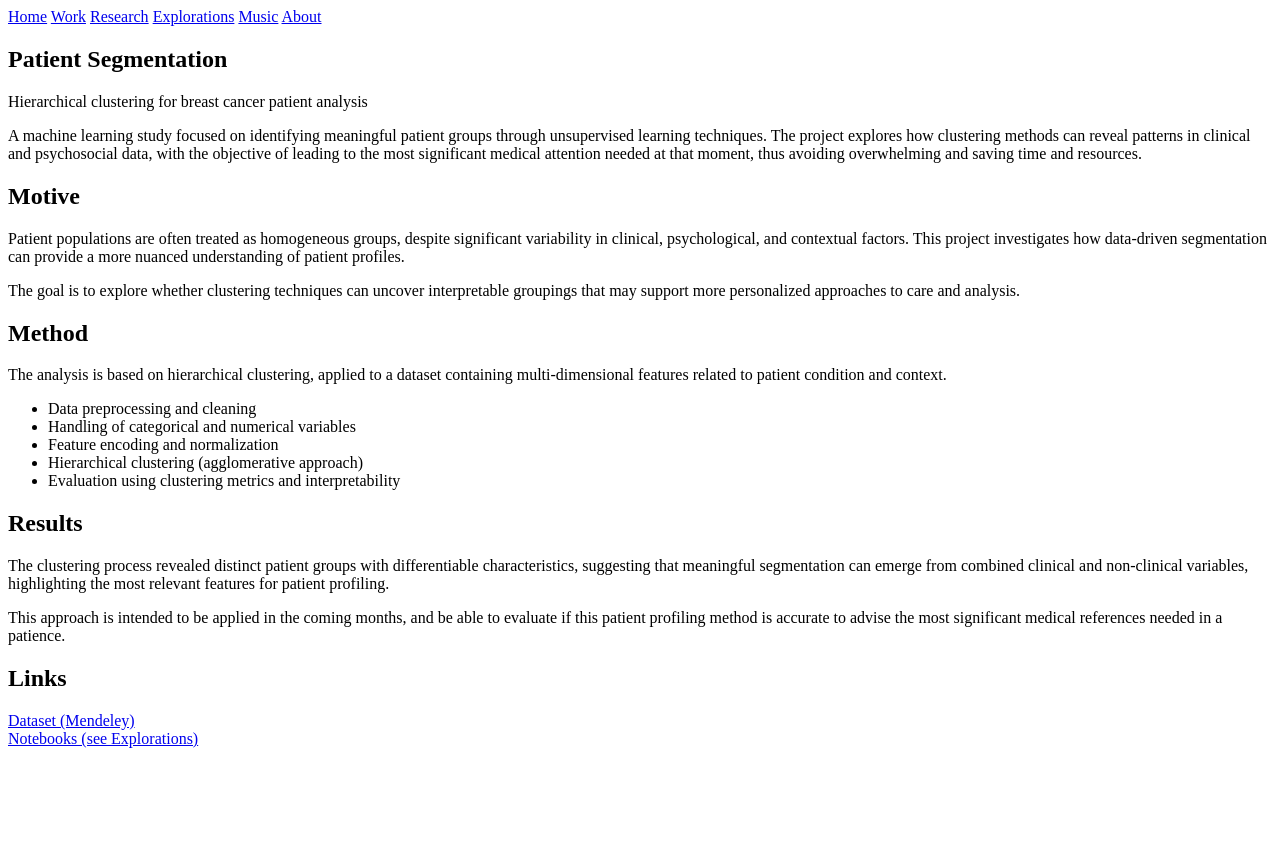
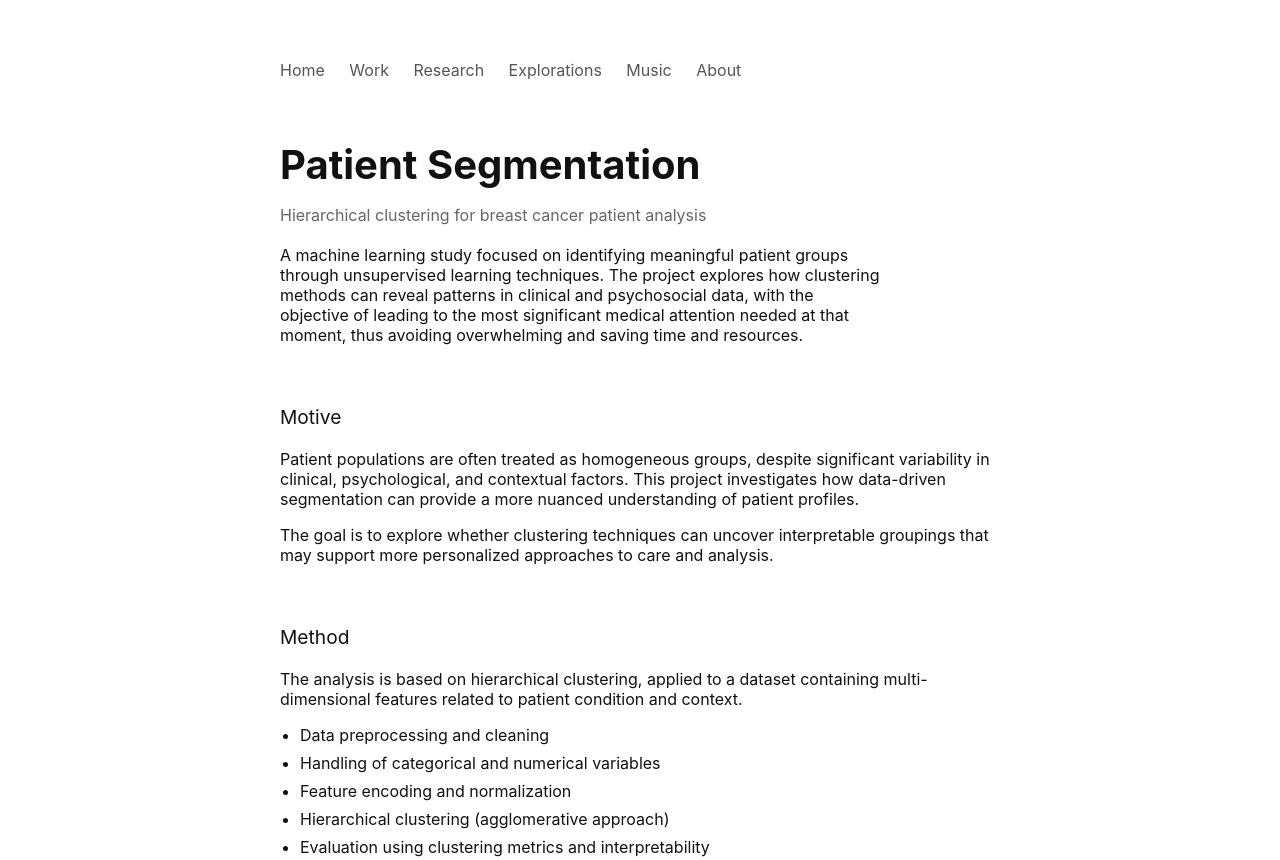
Before and after one commit to CrisBautistaV/Cristian-Y-Bautista-portafolio, a plain HTML site: page research/patient-segmentation/index.html in a window 1280 px wide. Shown: the top 860 px of the page. Before the commit the page ends 800 px from the top, so only its background shows below. Drawn offline with Linux system fonts and the light colour scheme; the site is published under a folder, as on GitHub Pages, so addresses that start at the root find nothing.

Commit message:
all links fixed 2

```diff
--- a/research/patient-segmentation/index.html
+++ b/research/patient-segmentation/index.html
@@ -3,17 +3,17 @@
 <head>
   <meta charset="UTF-8">
   <title>Patient Segmentation</title>
-  <link rel="stylesheet" href="/style.css">
+  <link rel="stylesheet" href="../../style.css">
 </head>
 <body>
 
 <nav>
-  <a href="/">Home</a>
-  <a href="/work/">Work</a>
-  <a href="/research/">Research</a>
-  <a href="/explorations/">Explorations</a>
-  <a href="/music/">Music</a>
-  <a href="/about/">About</a>
+  <a href="../../">Home</a>
+  <a href="../../work/">Work</a>
+  <a href="../../research/">Research</a>
+  <a href="../../explorations/">Explorations</a>
+  <a href="../../music/">Music</a>
+  <a href="../../about/">About</a>
 </nav>
 
 <main>
```
Also changed, not shown: research/tinyml-hearing/index.html (+7 -7 lines).
